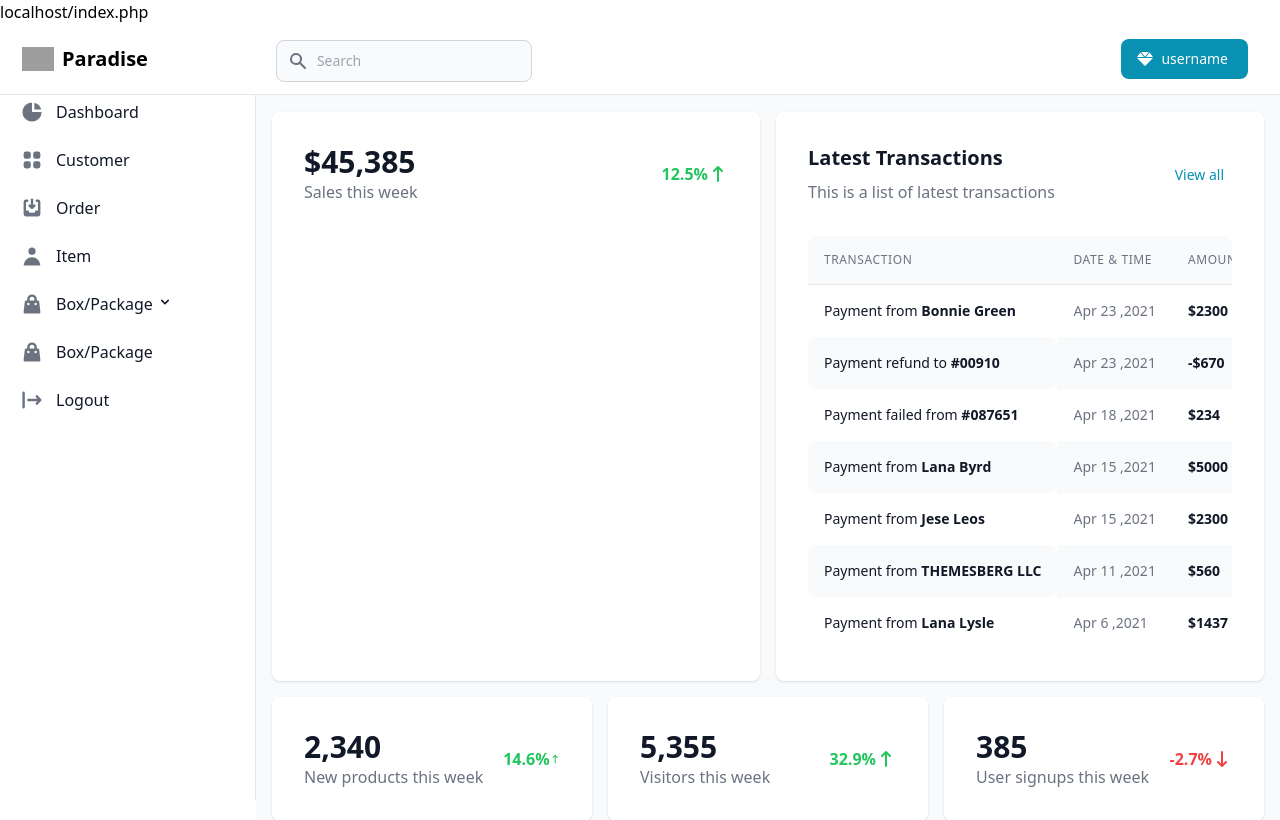
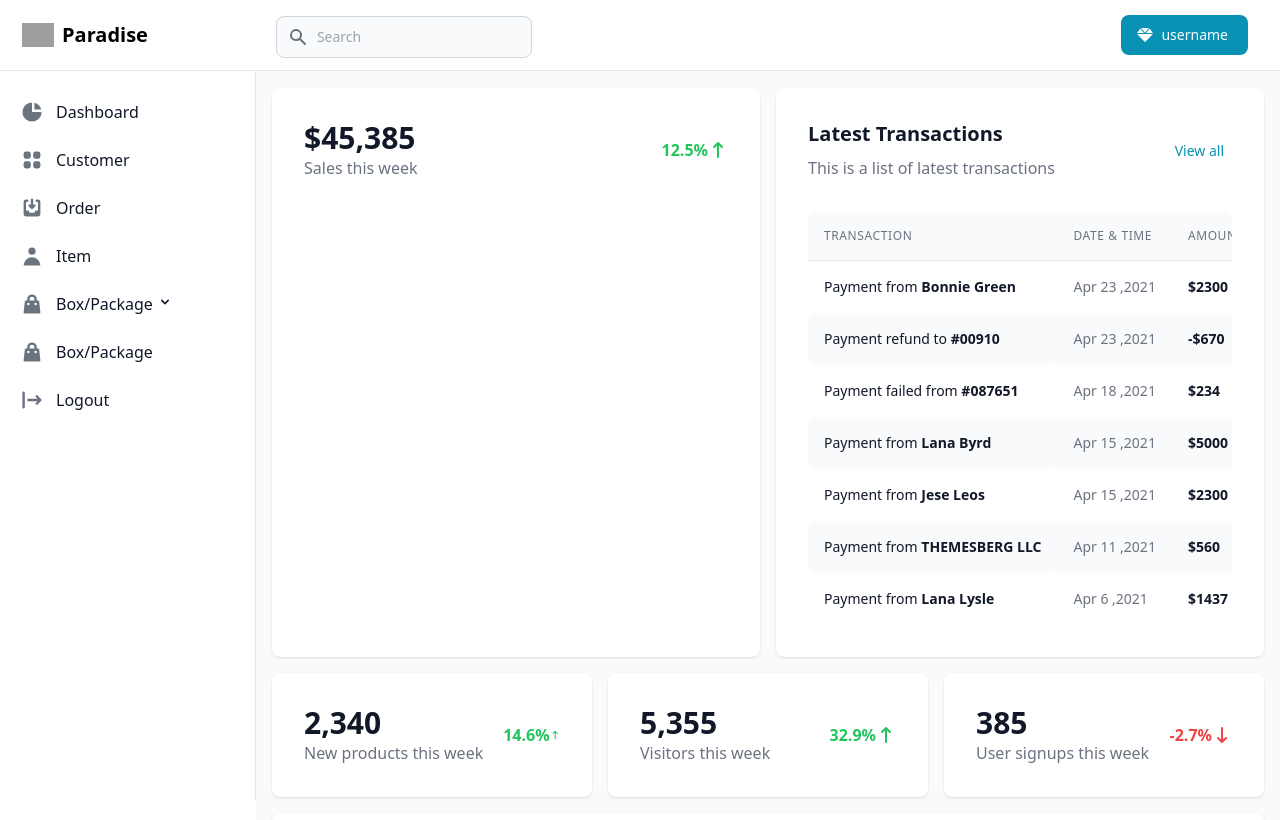
Before and after one commit to lucky52488/php-dashboard, a PHP site: page /index.php in a window 1280 px wide. Shown: the top 820 px of the page. Run offline with PHP 8.4, Linux system fonts and the light colour scheme; the visitor is signed in with stand-in values (Sample User, id 1); style sheets or scripts are compiled from the project's sources; some libraries are stand-ins or nearby versions; grey boxes are pictures that could not be loaded.

Commit message:
dashboard

```diff
--- a/components/_header.php
+++ b/components/_header.php
@@ -1,14 +1,12 @@
-<?php $siteUrl='/php-dashboard/' ?>
 <!DOCTYPE html>
 <html lang="en">
+
 <head>
     <meta charset="UTF-8">
     <meta http-equiv="X-UA-Compatible" content="IE=edge">
     <meta name="viewport" content="width=device-width, initial-scale=1.0">
     <link rel="stylesheet" href="assets/style.css">
-    <title>Sweets</title>
+    <title>Paradise Sweets</title>
     <script src="https://cdn.jsdelivr.net/gh/alpinejs/alpine@v2.x.x/dist/alpine.min.js" async></script>
 </head>
 <body>
-    <div><?= $_SERVER['SERVER_NAME'],
-    $_SERVER['REQUEST_URI'] ?></div>
--- a/components/_sidebar.php
+++ b/components/_sidebar.php
@@ -78,7 +78,7 @@
                         </a>
                     </li>
                     <li>
-                        <a href="<?= $siteUrl . 'logout.php' ?>" class="text-base text-gray-900 font-normal rounded-lg hover:bg-gray-100 flex items-center p-2 group ">
+                        <a href="<?= url() . 'logout.php' ?>" class="text-base text-gray-900 font-normal rounded-lg hover:bg-gray-100 flex items-center p-2 group ">
                             <svg class="w-6 h-6 text-gray-500 flex-shrink-0 group-hover:text-gray-900 transition duration-75" fill="currentColor" viewBox="0 0 20 20" xmlns="http://www.w3.org/2000/svg">
                                 <path fill-rule="evenodd" d="M3 3a1 1 0 00-1 1v12a1 1 0 102 0V4a1 1 0 00-1-1zm10.293 9.293a1 1 0 001.414 1.414l3-3a1 1 0 000-1.414l-3-3a1 1 0 10-1.414 1.414L14.586 9H7a1 1 0 100 2h7.586l-1.293 1.293z" clip-rule="evenodd"></path>
                             </svg>
--- /dev/null
+++ b/components/_siteUrl.php
@@ -0,0 +1,12 @@
+<?php
+
+function url()
+{
+    return sprintf(
+        "%s://%s/",
+        isset($_SERVER['HTTPS']) && $_SERVER['HTTPS'] != 'off' ? 'https' : 'http',
+        $_SERVER['SERVER_NAME']
+    );
+}
+
+?>
--- a/index.php
+++ b/index.php
@@ -1,8 +1,9 @@
 <?php
 session_start();
+require('components/_siteUrl.php');
 require('components/_header.php');
 if (!isset($_SESSION['loggedIn']) or !$_SESSION['loggedIn']) {
-    header("location: /php-dashboard/login.php");
+    header("location: ".url()."login.php");
 }
 ?>
 <!-- This is an example component -->
--- a/login.php
+++ b/login.php
@@ -1,8 +1,8 @@
 <?php
 session_start();
-
+require('components/_siteUrl.php');
 if (isset($_SESSION['loggedIn']) && $_SESSION['loggedIn']) {
-    header("location: /php-dashboard/index.php");
+    header("location: ".url());
 }
 
 if ($_SERVER["REQUEST_METHOD"] == "POST") {
@@ -16,7 +16,7 @@ if ($_SERVER["REQUEST_METHOD"] == "POST") {
         if ( $loginP == $userData['password']) {
             $_SESSION['loggedIn'] = true;
             $_SESSION['username'] = $userData['user'];
-            header("location: /php-dashboard/");
+            header("location: ".url());
         }
     }
     $showAlert = true;
--- a/logout.php
+++ b/logout.php
@@ -1,11 +1,12 @@
 <?php
 session_start();
+require('components/_siteUrl.php');
 if (isset($_SESSION['loggedIn']) && $_SESSION['loggedIn']):
     // $hLocation = isset($_SESSION['currentPageUrl']) ? $_SESSION['currentPageUrl'] : "/";
     session_unset();
     session_destroy();
-    header("location: /php-dashboard/");
+    header("location: ".url());
 else:
-    header("location: /php-dashboard/login.php");
+    header("location: ".url());
 endif;
 ?>
```
